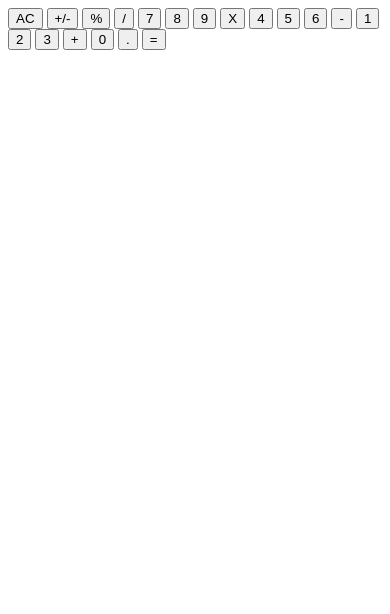
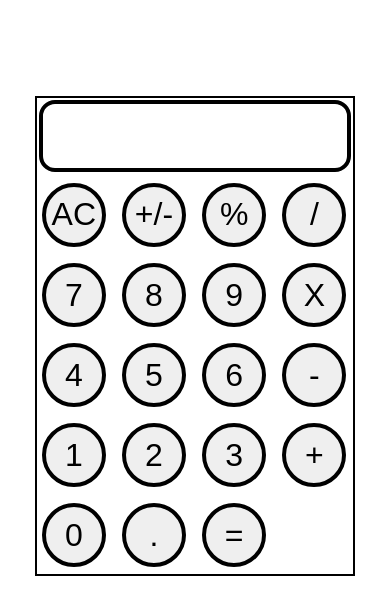
Before and after one commit to ConHiggins/oxnaCalculator, a plain HTML site: page index.html in a window 390 px wide. Drawn offline with Linux system fonts and the light colour scheme.

Commit message:
basic styling + mobile styling started

```diff
--- a/index.html
+++ b/index.html
@@ -4,8 +4,8 @@
     <meta charset="UTF-8">
     <meta http-equiv="X-UA-Compatible" content="IE=edge">
     <meta name="viewport" content="width=device-width, initial-scale=1.0">
-    <title>Document</title>
-    <link rel="stylesheet" src="main.css">
+    <title>Calculator</title>
+    <link rel="stylesheet" href="./main.css" >
 </head>
 <body>
 
@@ -19,18 +19,22 @@
         <button class="Calculator__operator Calculator__posNeg">+/-</button>
         <button class="Calculator__operator Calculator__modulo">%</button>
         <button class="Calculator__operator Calculator__divide">/</button>
+
         <button class="Calculator__number">7</button>
         <button class="Calculator__number">8</button>
         <button class="Calculator__number">9</button>
         <button class="Calculator__operator Calculator__multiply">X</button>
+
         <button class="Calculator__number">4</button>
         <button class="Calculator__number">5</button>
         <button class="Calculator__number">6</button>
         <button class="Calculator__operator Calculator__minus">-</button>
+
         <button class="Calculator__number">1</button>
         <button class="Calculator__number">2</button>
         <button class="Calculator__number">3</button>
         <button class="Calculator__operator Calculator__add">+</button>
+
         <button class="Calculator__number">0</button>
         <button class="Calculator__operator Calculator__decimal">.</button>
         <button class="Calculator__operator Calculator__equals">=</button>
--- a/main.scss
+++ b/main.scss
@@ -0,0 +1,64 @@
+* {
+
+    margin: 0;
+    padding: 0;
+    box-sizing: border-box;
+    scroll-behavior: smooth;
+
+
+}
+
+body {
+
+    display: flex;
+    justify-content: center;
+    align-items: center;
+}
+
+@media screen and (min-width:320px ) {
+
+
+
+.Calculator {
+
+
+    display: grid;
+    grid-template-columns: 1fr 1fr 1fr 1fr;
+    grid-template-rows: 1fr 1fr 1fr 1fr 1fr 1fr;
+    gap: 0.5rem;
+    margin: 1rem;
+    margin-top: 6rem;
+    padding: 0.1rem;
+    height: 30rem;
+    width: 20rem;
+    border: 2px solid black;
+
+}
+
+
+.Calculator__display {
+
+    grid-row: 1;
+    grid-column: 1 / 5;
+    border: 4px solid black;
+    border-radius: 1rem;;
+}
+
+
+button {
+
+    width: 4rem;
+    height: 4rem;
+     margin: 0.2rem;
+     border: 4px solid black;
+     border-radius: 50%;
+     font-size: 2rem;
+}
+
+
+
+} //////////////// Mobile
+
+@media screen and (min-width:768px ) { } ///////// Tablet
+
+@media screen and (min-width:1024px ) { } ///////// Desktop
```
Also changed, not shown: main.css, 1 other file.
